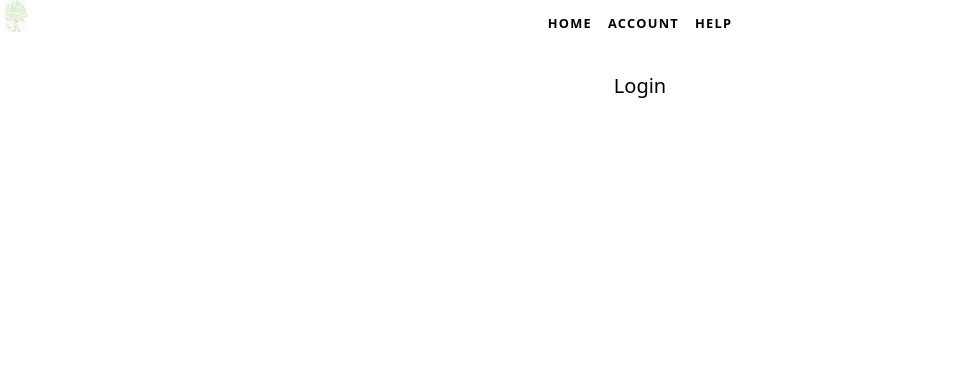
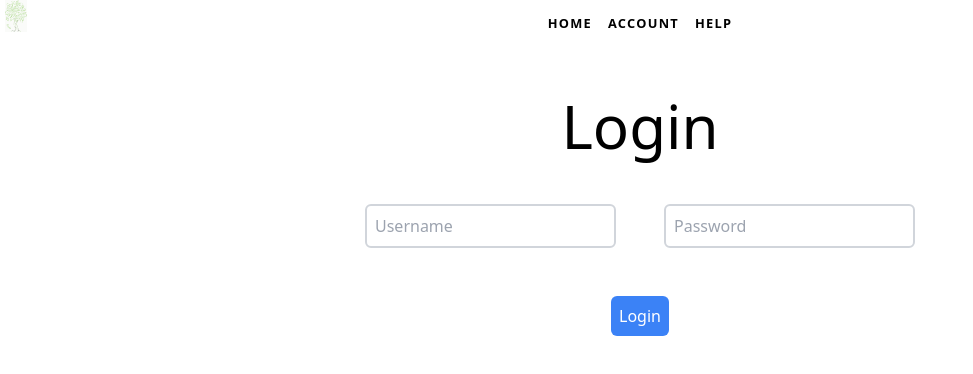
Before and after one commit to KilroyWasHere-cs-j/Bank-Of-Mommy, a SvelteKit app in the folder app/: page /login in a window 1280 px wide. Shown: the top 374 px of the page, without its empty margins (0-973 px from the left). Built offline with nearby package versions, Linux system fonts and the light colour scheme.

Commit message:
Adding more pages

```diff
--- a/app/src/components/hero.svelte
+++ b/app/src/components/hero.svelte
@@ -1,6 +1,4 @@
 <script lang="ts">
-    import logo from '$lib/logo.svg';
-
     export let title: string;
 </script>
 
--- a/app/src/components/navbar.svelte
+++ b/app/src/components/navbar.svelte
@@ -17,11 +17,11 @@
 			<li aria-current={$page.url.pathname === '/' ? 'page' : undefined}>
 				<a href="/">Home</a>
 			</li>
-			<li aria-current={$page.url.pathname === '/about' ? 'page' : undefined}>
-				<a href="/about">Account</a>
+			<li aria-current={$page.url.pathname === '/login' ? 'page' : undefined}>
+				<a href="/login">Account</a>
 			</li>
-			<li aria-current={$page.url.pathname === '/contact_us' ? 'page' : undefined}>
-				<a href="/contact_us">Help</a>
+			<li aria-current={$page.url.pathname === '/help_information' ? 'page' : undefined}>
+				<a href="/help_information">Help</a>
 			</li>
 		</ul>
 		<svg viewBox="0 0 2 3" aria-hidden="true">
--- a/app/src/routes/+page.svelte
+++ b/app/src/routes/+page.svelte
@@ -14,14 +14,24 @@
 
     <div class="bg-sky-50">
         <h1>Our Misson</h1>
-        <p>We aim to give parents a simple a fun way to teacher thier kids about money and how to be responcable with it.</p>
+        <p>We aim to give families a fun and simple way to track their kids' money, to teach kids the basics of banking, and to encourage them to develop healthy financial habits.</p>
         <h1>Our Services</h1>
-        <p>Lorem ipsum dolor sit amet, consectetur adipiscing elit, sed do eiusmod tempor incididunt ut labore et dolore magna aliqua. A diam maecenas sed enim ut. Sed euismod nisi porta lorem. A diam sollicitudin tempor id eu nisl. Et sollicitudin ac orci phasellus egestas tellus rutrum tellus. Sapien et ligula ullamcorper malesuada proin libero nunc consequat. Duis convallis convallis tellus id interdum velit laoreet id. Laoreet non curabitur gravida arcu ac tortor dignissim convallis. Eget lorem dolor sed viverra ipsum nunc aliquet bibendum. Ut ornare lectus sit amet est placerat in egestas erat.</p>
+        <p>We are not an actual bank - you keep your kids' money, and we just help you keep track of each account.  With our help, you can be a safe place to store your kids money, give them allowance and interest, buy any gift cards from them, help them make purchases with their own money, and show them their current balance at any time.</p>
 
         <br>
 
         <h1>How The Bank Of Mommy Works</h1>
-        <p>Lorem ipsum dolor sit amet, consectetur adipiscing elit, sed do eiusmod tempor incididunt ut labore et dolore magna aliqua. A diam maecenas sed enim ut. Sed euismod nisi porta lorem. A diam sollicitudin tempor id eu nisl. Et sollicitudin ac orci phasellus egestas tellus rutrum tellus. Sapien et ligula ullamcorper malesuada proin libero nunc consequat. Duis convallis convallis tellus id interdum velit laoreet id. Laoreet non curabitur gravida arcu ac tortor dignissim convallis. Eget lorem dolor sed viverra ipsum nunc aliquet bibendum. Ut ornare lectus sit amet est placerat in egestas erat.</p>
+
+        <div class="flex justify-center">
+            <ul class="max-w-md space-y-1 text-stone-500 list-disc list-inside dark:text-gray-400">
+                <li>Your kids give you all their cash</li>
+                <li>The Bank of Mommy will keep track of how much money each kid has</li>
+                <li>You determine weather you want to give your kids allowance, birthday, and other gifts, and a monthly interest payment on their savings. Bank of Mommy will keep track of that too.</li>
+                <li>When your want to purchase something, you buy it for them, and debut that amount from their Bank of Mommy account.</li>
+                <li>When your kids decide to save their money, they can watch the balance go out each month thanks to the interest payments.</li>
+            </ul>
+        </div>
+
         <br>
 
         <div class="flex justify-center">
@@ -30,7 +40,7 @@
         <br>
     </div>
 
-    <Footer title="Contact Us" text="If you have any questions, please contact us at 1-800-123-4567." background="white"/>
+    <Footer title="Contact Us" text="If you have any questions, please contact us at 867-5309." background="white"/>
 </div>
 
 <style>
--- /dev/null
+++ b/app/src/routes/dashboard/+error.svelte
@@ -0,0 +1,15 @@
+<h1>Whoops it looks like we ate this page.</h1>
+
+<style>
+    :global(body){
+        background-color: lightseagreen;
+    }
+
+
+    h1 {
+        color: white;
+        font-size: 3rem;
+        text-align: center;
+        margin-top: 10%;
+    }
+</style>
--- /dev/null
+++ b/app/src/routes/help_information/+error.svelte
@@ -0,0 +1,15 @@
+<h1>Whoops it looks like we ate this page.</h1>
+
+<style>
+    :global(body){
+        background-color: lightseagreen;
+    }
+
+
+    h1 {
+        color: white;
+        font-size: 3rem;
+        text-align: center;
+        margin-top: 10%;
+    }
+</style>
--- /dev/null
+++ b/app/src/routes/help_information/+page.svelte
@@ -0,0 +1,5 @@
+<script lang="ts">
+
+</script>
+
+<h1>Help and Information</h1>
--- a/app/src/routes/login/+page.svelte
+++ b/app/src/routes/login/+page.svelte
@@ -1,7 +1,24 @@
 <script lang="ts">
   import Button from "../../components/button.svelte";
+
+  let username = "";
+  let password = "";
+
+  let isValid = () => {
+    return username.length > 0 && password.length > 0;
+  };
+
 </script>
 
-<div>
-    <h1 class="flex justify-center text-xl m-6">Login</h1>
+<br>
+
+<h1 class="flex justify-center text-6xl m-6">Login</h1>
+
+<div class="flex justify-center">
+    <input type="text" bind:value={username} placeholder="Username" class="flex justify-center m-6 p-2 border-2 border-gray-300 rounded-md"/>
+    <input type="password" bind:value={password} placeholder="Password" class="flex justify-center m-6 p-2 border-2 border-gray-300 rounded-md"/>
 </div>
+
+<div class="flex justify-center">
+  <button class="m-6 p-2 bg-blue-500 text-white rounded-md" disabled={!isValid} on:click={() => alert("Debug")}>Login</button>
+</div>
```
Also changed, not shown: app/src/routes/dashboard/+page.svelte (added).
